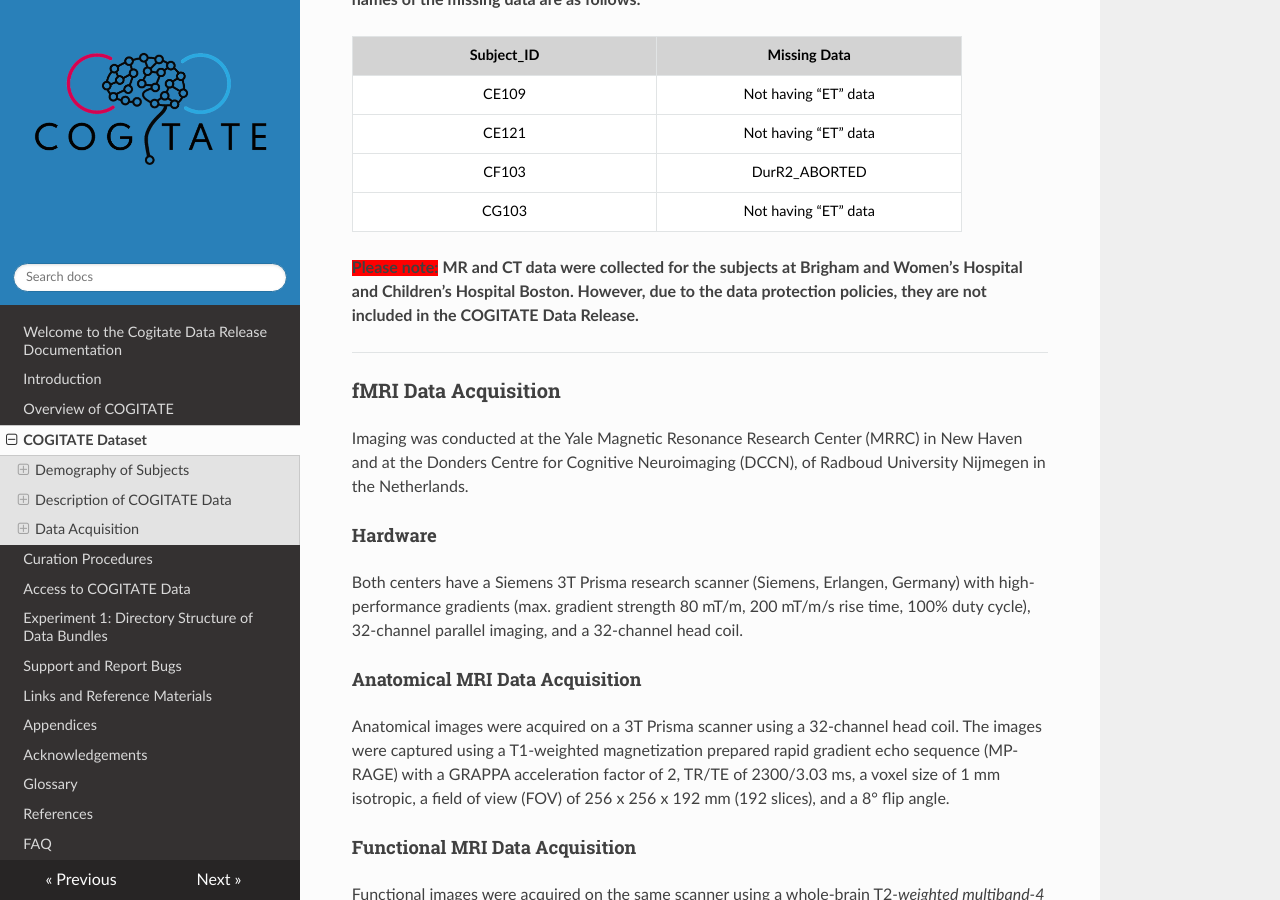
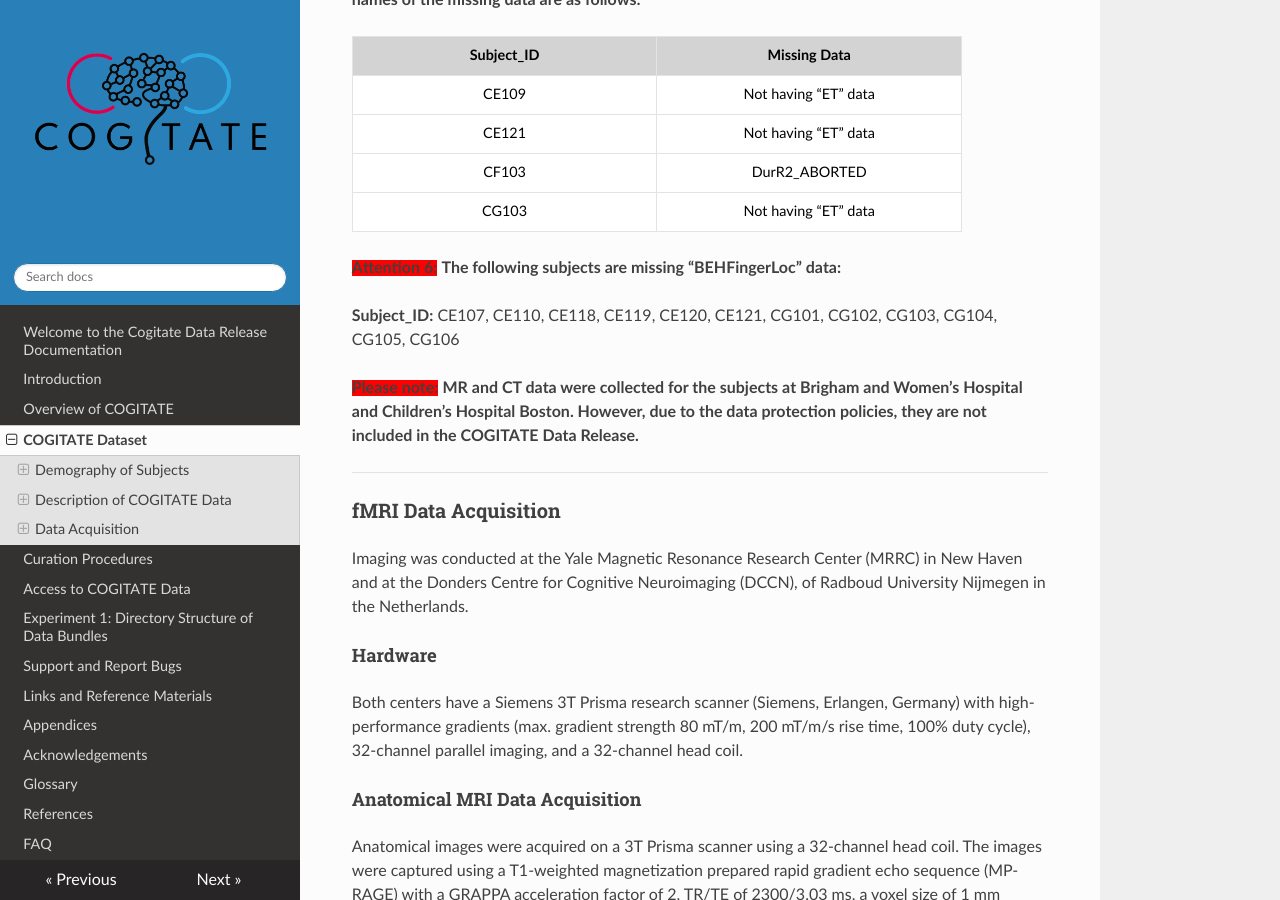
Before and after one commit to Cogitate-consortium/cogitate-data, an MkDocs documentation site: the page built from docs/03_cogdataset.md, in a window 1280 px wide and 900 px high, scrolled down 28618 px. Built offline with MkDocs 1.6.1, drawn with Linux system fonts in a browser that asks for light colours; nearby versions of some CDN libraries.

Commit message:
Added "Attention 6" to the "Deviations and Missing Data" of iEEG Data Acquisition section

```diff
--- a/docs/03_cogdataset.md
+++ b/docs/03_cogdataset.md
@@ -695,6 +695,11 @@ Subjects who were unable to complete a sufficient number of trials due to excess
   </tr>
 </table>
 
+<span style="background-color: red"><b>Attention 6:</b></span>
+**The following subjects are missing “BEHFingerLoc” data:**
+
+**Subject_ID:** CE107, CE110, CE118, CE119, CE120, CE121, CG101, CG102, CG103, CG104, CG105, CG106
+
 <span style="background-color: red"><b>Please note:</b></span>
 **MR and CT data were collected for the subjects at Brigham and Women’s Hospital and Children’s Hospital Boston. However, due to the data protection policies, they are not included in the COGITATE Data Release.**
 
```
